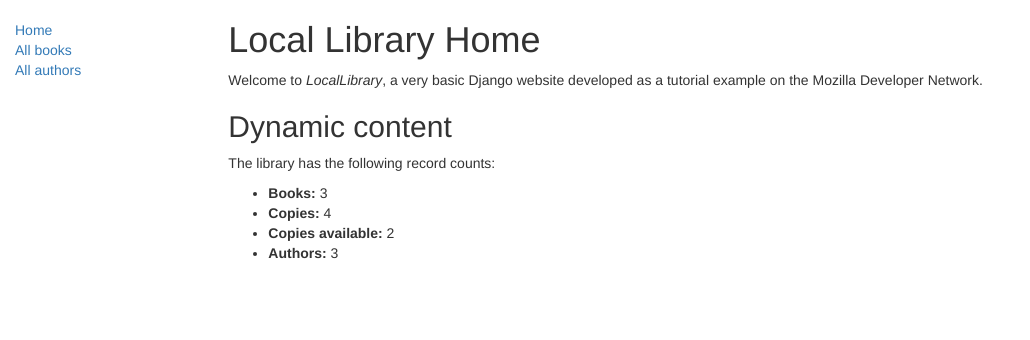
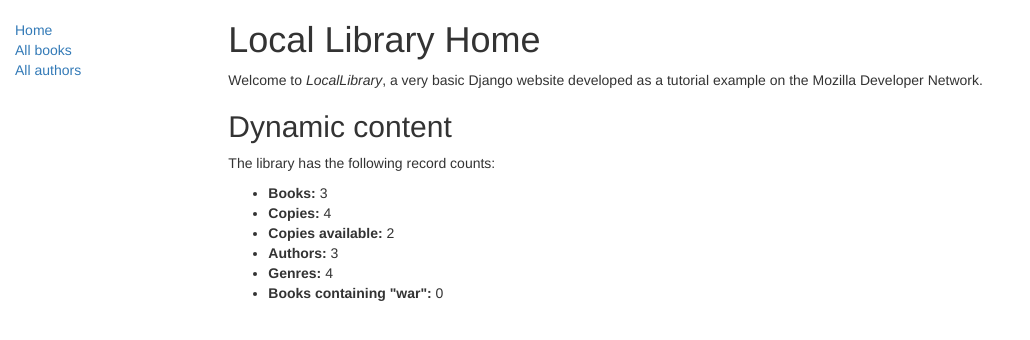
Before and after one commit to Uliana-blinova/practies, a Django app: page /catalog/ in a window 1280 px wide. Shown: the top 340 px of the page, without its empty margins (0-1030 px from the left). Run offline with Django 4.2, Linux system fonts and the light colour scheme; data comes from the database, SQL or seed files in the repository; some libraries are stand-ins or nearby versions.

Commit message:
past 5:Check yourself

```diff
--- a/locallibrary/catalog/templates/index.html
+++ b/locallibrary/catalog/templates/catalog/index.html
@@ -1,11 +1,12 @@
-{% extends "base_generic.html" %}
+{% extends "catalog/base_generic.html" %}
+
+{% block title %}<title>Home - Local Library</title>{% endblock %}
 
 {% block content %}
-<h1>Local Library Home</h1>
-
+  <h1>Local Library Home</h1>
   <p>Welcome to <em>LocalLibrary</em>, a very basic Django website developed as a tutorial example on the Mozilla Developer Network.</p>
 
-<h2>Dynamic content</h2>
+  <h2>Dynamic content</h2>
 
   <p>The library has the following record counts:</p>
   <ul>
@@ -13,6 +14,10 @@
     <li><strong>Copies:</strong> {{ num_instances }}</li>
     <li><strong>Copies available:</strong> {{ num_instances_available }}</li>
     <li><strong>Authors:</strong> {{ num_authors }}</li>
+    <!-- НОВОЕ -->
+    <li><strong>Genres:</strong> {{ num_genres }}</li>
+    <li><strong>Books containing "{{ search_word }}":</strong> {{ num_books_with_word }}</li>
+    <!-- /НОВОЕ -->
   </ul>
 
 {% endblock %}
--- a/locallibrary/catalog/views.py
+++ b/locallibrary/catalog/views.py
@@ -1,6 +1,4 @@
 from django.shortcuts import render
-
-# Create your views here.
 from .models import Book, Author, BookInstance, Genre
 
 def index(request):
@@ -8,16 +6,33 @@ def index(request):
     Функция отображения для домашней страницы сайта.
     """
     # Генерация "количеств" некоторых главных объектов
-    num_books=Book.objects.all().count()
-    num_instances=BookInstance.objects.all().count()
+    num_books = Book.objects.all().count()
+    num_instances = BookInstance.objects.all().count()
     # Доступные книги (статус = 'a')
-    num_instances_available=BookInstance.objects.filter(status__exact='a').count()
-    num_authors=Author.objects.count()  # Метод 'all()' применён по умолчанию.
+    num_instances_available = BookInstance.objects.filter(status__exact='a').count()
+    num_authors = Author.objects.count()
+
+    # Количество жанров
+    num_genres = Genre.objects.count()
+
+    # Количество книг
+    search_word = "war"  # вы можете изменить это слово
+    num_books_with_word = Book.objects.filter(title__icontains=search_word).count()
+
 
     # Отрисовка HTML-шаблона index.html с данными внутри
     # переменной контекста context
     return render(
         request,
-        'index.html',
-        context={'num_books':num_books,'num_instances':num_instances,'num_instances_available':num_instances_available,'num_authors':num_authors},
+        'catalog/index.html',
+        context={
+            'num_books': num_books,
+            'num_instances': num_instances,
+            'num_instances_available': num_instances_available,
+            'num_authors': num_authors,
+            # --- НОВОЕ ---
+            'num_genres': num_genres,
+            'num_books_with_word': num_books_with_word,
+            'search_word': search_word,
+        },
     )
```
Also changed, not shown: locallibrary/catalog/templates/catalog/base_generic.html (renamed from locallibrary/catalog/templates/base_generic.html), locallibrary/catalog/templates/static/css/styles.css (renamed from locallibrary/catalog/static/css/styles.css).
